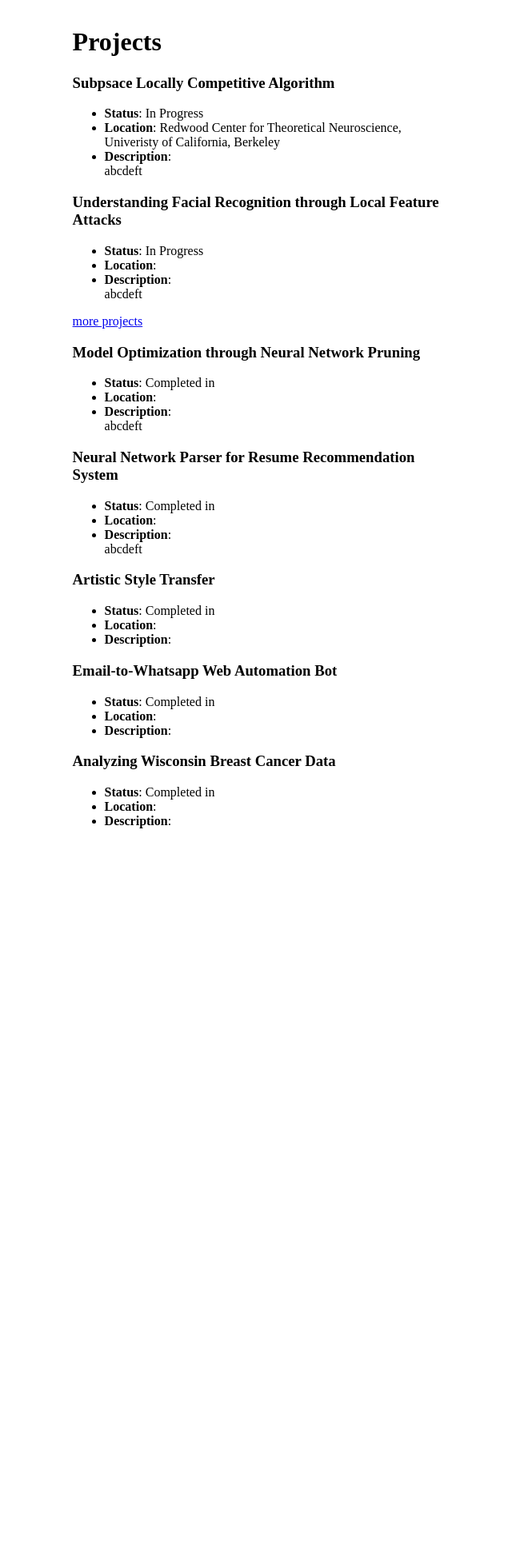
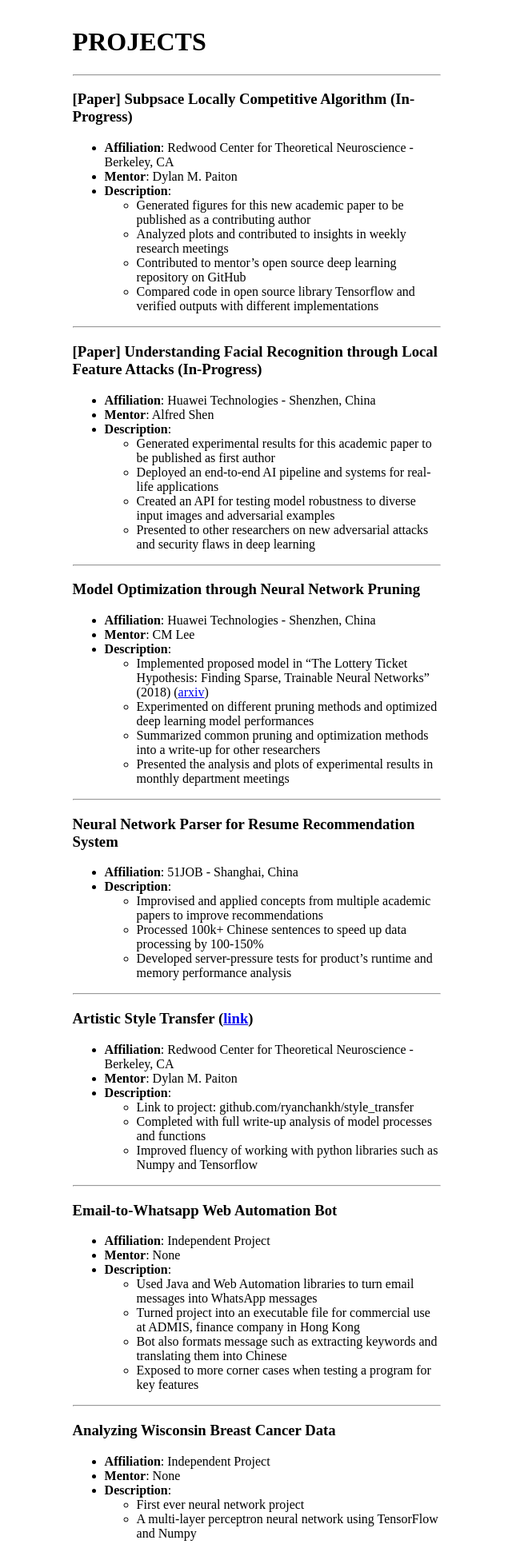
Before and after one commit to ryanchankh/ryanchankh.github.io, a Jekyll site: the page built from projects.md, in a window 1280 px wide. Shown: the whole page at 80% size, without its empty margins (319-959 px from the left). Built offline with Jekyll 4.4.1, drawn with Linux system fonts in a browser that asks for light colours; before the commit the page ends 1065 px from its top, so only the background shows below that.

```diff
--- a/projects.md
+++ b/projects.md
@@ -3,44 +3,75 @@ title: homepage
 layout: default
 ---
 
-# Projects
-### Subpsace Locally Competitive Algorithm
-- **Status**: In Progress
-- **Location**: Redwood Center for Theoretical Neuroscience, Univeristy of California, Berkeley<br>
-- **Description**:<br>
-abcdeft
+# PROJECTS
+___
 
+### [Paper] Subpsace Locally Competitive Algorithm (In-Progress)
+- **Affiliation**: Redwood Center for Theoretical Neuroscience - Berkeley, CA
+- **Mentor**: Dylan M. Paiton
+- **Description**:
+	- Generated figures for this new academic paper to be published as a contributing author
+	- Analyzed plots and contributed to insights in weekly research meetings
+	- Contributed to mentor’s open source deep learning repository on GitHub
+	- Compared code in open source library Tensorflow and verified outputs with different implementations
 
-### Understanding Facial Recognition through Local Feature Attacks
-- **Status**: In Progress
-- **Location**:
-- **Description**:<br>
-abcdeft
+___
 
-<a href="./projects.md">more projects</a>
+### [Paper] Understanding Facial Recognition through Local Feature Attacks (In-Progress)
+- **Affiliation**: Huawei Technologies - Shenzhen, China
+- **Mentor**: Alfred Shen
+- **Description**:
+	- Generated experimental results for this academic paper to be published as first author
+	- Deployed an end-to-end AI pipeline and systems for real-life applications
+	- Created an API for testing model robustness to diverse input images and adversarial examples
+	- Presented to other researchers on new adversarial attacks and security flaws in deep learning
+
+___
+
 ### Model Optimization through Neural Network Pruning
-- **Status**: Completed in
-- **Location**:
-- **Description**:<br>
-abcdeft
+- **Affiliation**: Huawei Technologies - Shenzhen, China
+- **Mentor**: CM Lee
+- **Description**:
+	- Implemented proposed model in "The Lottery Ticket Hypothesis: Finding Sparse, Trainable Neural Networks" (2018) ([arxiv](https://arxiv.org/abs/1803.03635))
+	- Experimented on different pruning methods and optimized deep learning model performances
+	- Summarized common pruning and optimization methods into a write-up for other researchers
+	- Presented the analysis and plots of experimental results in monthly department meetings
+
+___
 
 ### Neural Network Parser for Resume Recommendation System
-- **Status**: Completed in
-- **Location**:
-- **Description**:<br>
-abcdeft
+- **Affiliation**: 51JOB - Shanghai, China
+- **Description**:
+	- Improvised and applied concepts from multiple academic papers to improve recommendations
+	- Processed 100k+ Chinese sentences to speed up data processing by 100-150%
+	- Developed server-pressure tests for product’s runtime and memory performance analysis
 
-### Artistic Style Transfer
-- **Status**: Completed in
-- **Location**:
-- **Description**:<br>
+___
+
+### Artistic Style Transfer ([link](https://www.github.com/ryanchankh/style_transfer))
+- **Affiliation**: Redwood Center for Theoretical Neuroscience - Berkeley, CA
+- **Mentor**: Dylan M. Paiton
+- **Description**:
+	- Link to project: github.com/ryanchankh/style_transfer
+	- Completed with full write-up analysis of model processes and functions
+	- Improved fluency of working with python libraries such as Numpy and Tensorflow
+
+___
 
 ### Email-to-Whatsapp Web Automation Bot
-- **Status**: Completed in
-- **Location**:
-- **Description**:<br>
+- **Affiliation**: Independent Project
+- **Mentor**: None
+- **Description**:
+	- Used Java and Web Automation libraries to turn email messages into WhatsApp messages
+	- Turned project into an executable file for commercial use at ADMIS, finance company in Hong Kong
+	- Bot also formats message such as extracting keywords and translating them into Chinese
+	- Exposed to more corner cases when testing a program for key features
+
+___
 
 ### Analyzing Wisconsin Breast Cancer Data
-- **Status**: Completed in
-- **Location**:
-- **Description**:<br>
+- **Affiliation**: Independent Project
+- **Mentor**: None
+- **Description**:
+	- First ever neural network project
+	- A multi-layer perceptron neural network using TensorFlow and Numpy
```
Also changed, not shown: education.md (added, +61 -0 lines), index.md (+38 -25 lines), 5 other files.
